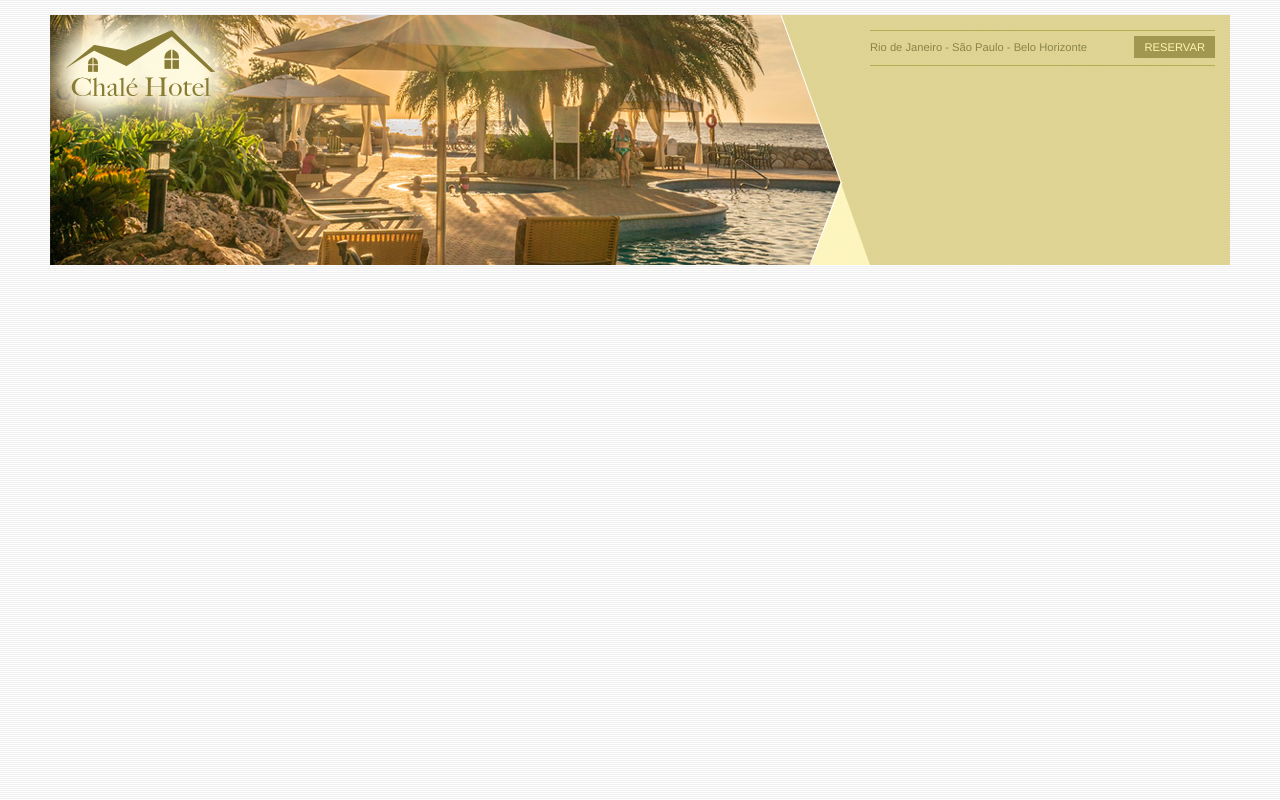
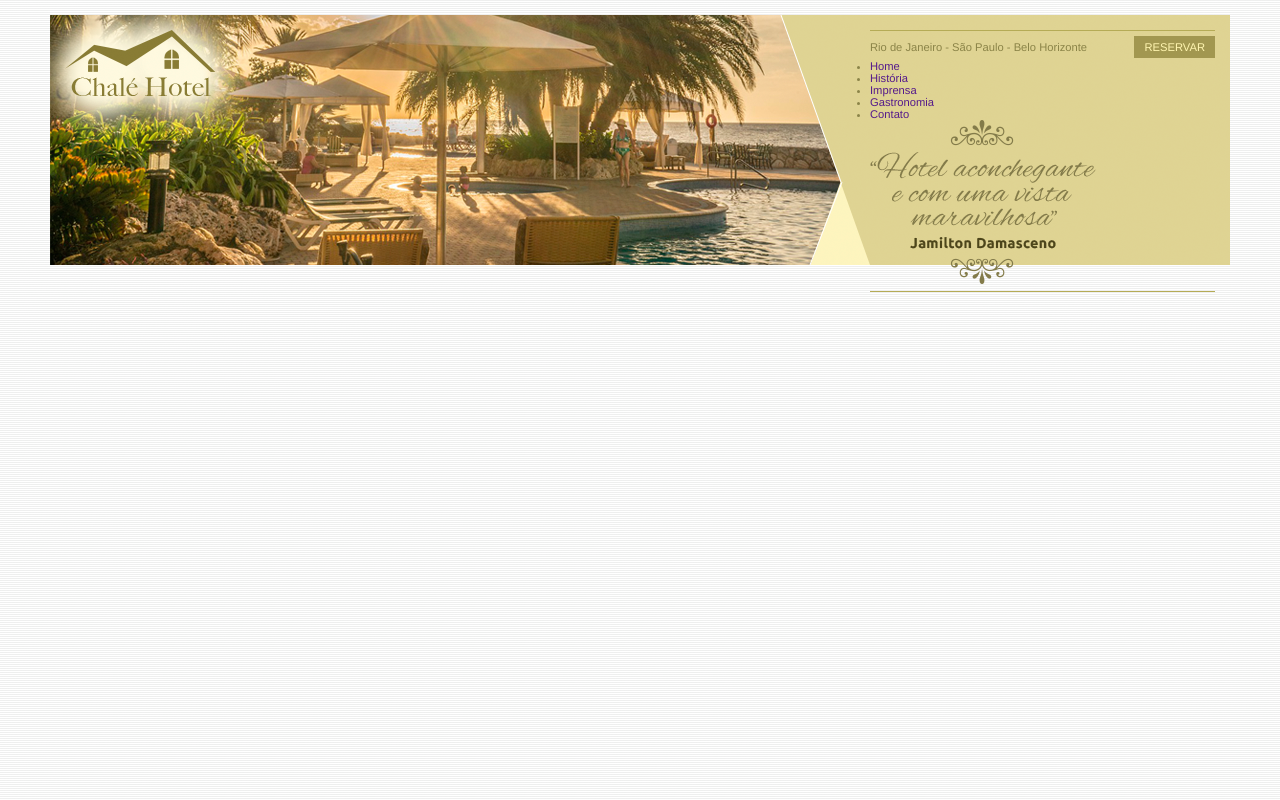
Before and after one commit to schmidtrafael/ChaleDeHotel, a plain HTML site: page index.html in a window 1280 px wide. Drawn offline with Linux system fonts and the light colour scheme.

Commit message:
Ajuste TOPO
Colocando links e depoimento.

```diff
--- a/css/estilo.css
+++ b/css/estilo.css
@@ -9,6 +9,10 @@ body {
 	background: #fff url(../imagens/bg.png);
 	margin: 15px;
 }
+
+
+
+
 
 #container {
 	background: #ede9cc;
--- a/index.html
+++ b/index.html
@@ -24,6 +24,20 @@
 						</span>
 						<a class="reserva" href="">Reservar</a>
 						<div style="clear: both;"></div>
+
+						<div>
+							<ul id="navegacao">
+								<li><a href="">Home</a></li>
+								<li><a href="">História </li>
+								<li><a href="">Imprensa </li>
+								<li><a href="">Gastronomia </li>
+								<li><a href="">Contato </li>
+
+								<img class="depoimento" src="imagens/depoimento.png">
+							</ul>
+
+						</div>
+
 					</div>
 				</div>
 			</div>
```
